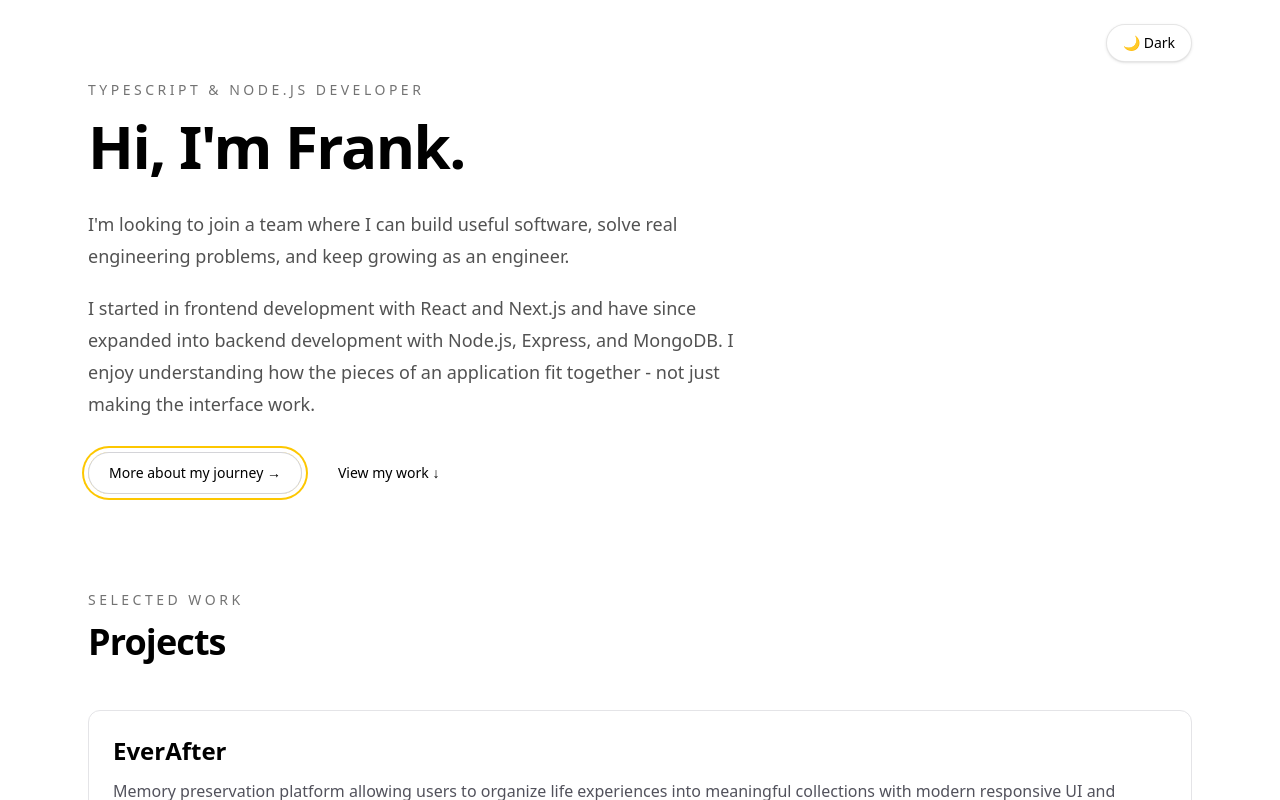
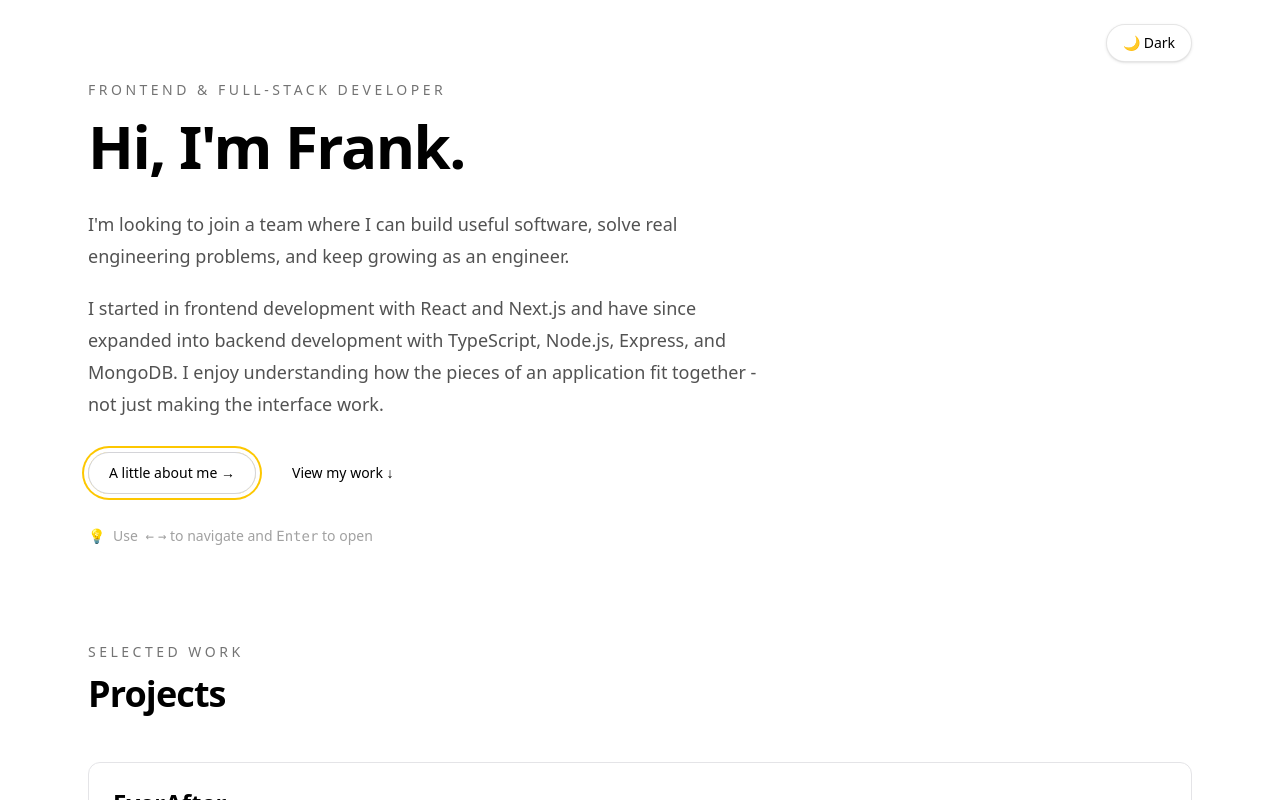
Before and after one commit to frankoadeleye/frank-adeleye, a Next.js app: page / in a window 1280 px wide. Shown: the top 800 px of the page. Built offline with nearby package versions, Linux system fonts and the light colour scheme.

Commit message:
feat: updated Hero and Keyboard Nav

```diff
--- a/components/Hero.tsx
+++ b/components/Hero.tsx
@@ -4,7 +4,7 @@ export default function Hero() {
   return (
     <section className="max-w-3xl">
       <p className="mb-4 text-sm font-medium uppercase tracking-[0.25em] text-neutral-500 dark:text-neutral-400">
-        TypeScript & Node.js Developer
+        Frontend & Full-Stack Developer
       </p>
 
       <h1 className="text-5xl font-semibold tracking-tight sm:text-6xl">
@@ -18,9 +18,9 @@ export default function Hero() {
 
       <p className="mt-5 max-w-2xl text-lg leading-8 text-neutral-600 dark:text-neutral-400">
         I started in frontend development with React and Next.js and have since
-        expanded into backend development with Node.js, Express, and MongoDB. I
-        enjoy understanding how the pieces of an application fit together - not
-        just making the interface work.
+        expanded into backend development with TypeScript, Node.js, Express, and
+        MongoDB. I enjoy understanding how the pieces of an application fit
+        together - not just making the interface work.
       </p>
 
       <div className="mt-8 flex flex-wrap gap-4">
@@ -43,7 +43,7 @@ export default function Hero() {
             dark:hover:bg-zinc-800
           "
         >
-          More about my journey →
+          A little about me →
         </Link>
 
         <a
@@ -65,6 +65,17 @@ export default function Hero() {
           View my work ↓
         </a>
       </div>
+
+      {/* Keyboard navigation hint */}
+      <div className="mt-8 hidden items-center gap-2 text-sm text-neutral-400 dark:text-neutral-500 lg:flex">
+        <span aria-hidden="true">💡</span>
+
+        <span>
+          Use <kbd className="mx-1 font-medium">←</kbd>
+          <kbd className="font-medium">→</kbd> to navigate and{" "}
+          <kbd className="font-medium">Enter</kbd> to open
+        </span>
+      </div>
     </section>
   );
 }
--- a/components/KeyboardNavigation.tsx
+++ b/components/KeyboardNavigation.tsx
@@ -12,7 +12,7 @@ export default function KeyboardNavigation() {
 
     if (!items.length) return;
 
-    const updateFocus = (index: number) => {
+    const updateFocus = (index: number, shouldScroll = false) => {
       items.forEach((item) => {
         item.classList.remove(
           "ring-2",
@@ -35,16 +35,18 @@ export default function KeyboardNavigation() {
         "dark:ring-offset-black",
       );
 
-      current.scrollIntoView({
-        behavior: "smooth",
-        block: "center",
-      });
+      if (shouldScroll) {
+        current.scrollIntoView({
+          behavior: "smooth",
+          block: "center",
+        });
+      }
     };
 
+    // Highlight the first navigation item without scrolling.
     updateFocus(activeIndex);
 
     const handleKeyDown = (event: KeyboardEvent) => {
-      // Don't hijack arrow keys while typing in an input or textarea.
       const target = event.target as HTMLElement;
 
       if (
@@ -61,7 +63,7 @@ export default function KeyboardNavigation() {
         setActiveIndex((currentIndex) => {
           const nextIndex = Math.min(currentIndex + 1, items.length - 1);
 
-          updateFocus(nextIndex);
+          updateFocus(nextIndex, true);
 
           return nextIndex;
         });
@@ -73,7 +75,7 @@ export default function KeyboardNavigation() {
         setActiveIndex((currentIndex) => {
           const previousIndex = Math.max(currentIndex - 1, 0);
 
-          updateFocus(previousIndex);
+          updateFocus(previousIndex, true);
 
           return previousIndex;
         });
```
